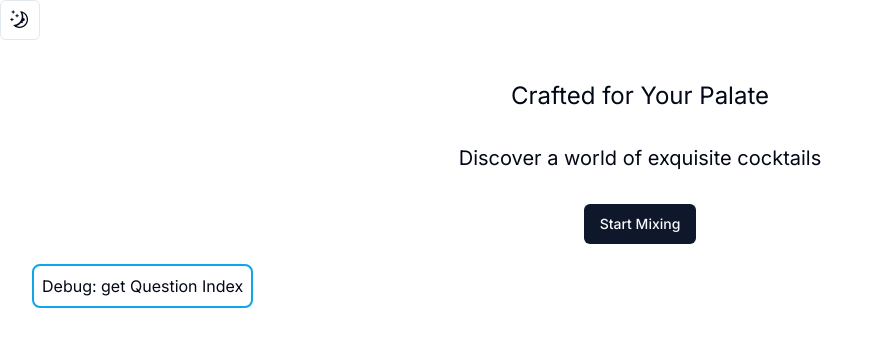
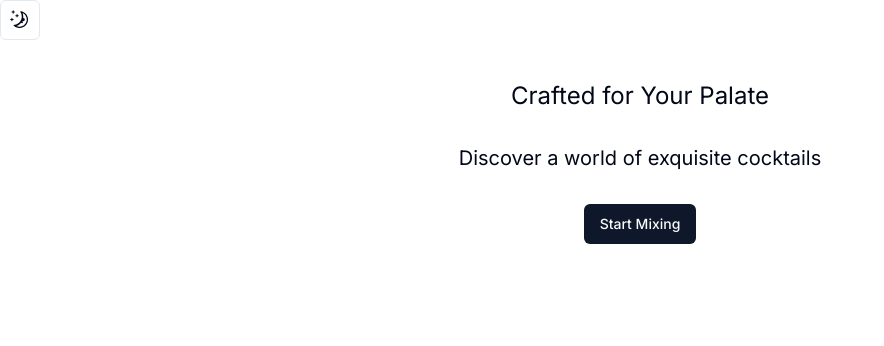
Before and after one commit to kingkwongsta/mixology, a Next.js app: page / in a window 1280 px wide. Shown: the top 346 px of the page, without its empty margins (0-884 px from the left). Built offline with nearby package versions, Linux system fonts and the light colour scheme.

Commit message:
create a home button to start over again

```diff
--- a/src/app/components/GenerateCocktail.jsx
+++ b/src/app/components/GenerateCocktail.jsx
@@ -1,10 +1,17 @@
 "use client";
 import { useState, useEffect, useMemo } from "react";
 import userStore from "@/lib/userStore";
+import { Button } from "@/components/ui/button";
 
 export default function GenerateCocktail({}) {
-  const { userFlavor, userLiquor, userMood, drinkRecipe, setDrinkRecipe } =
-    userStore();
+  const {
+    userFlavor,
+    userLiquor,
+    userMood,
+    drinkRecipe,
+    setDrinkRecipe,
+    setQuestionIndex,
+  } = userStore();
 
   const [randomNum, setRandomNum] = useState();
   const [selected, setSelected] = useState(false);
@@ -113,6 +120,9 @@ export default function GenerateCocktail({}) {
         {isLoading ? <p>Shaking up your signature sip... </p> : ""}
       </div>
       <div className="">{drinkRecipe ? renderRecipe() : ""}</div>
+      <div>
+        <Button onClick={() => setQuestionIndex(-4)}>Start Over</Button>
+      </div>
     </div>
   );
 }
--- a/src/app/page.js
+++ b/src/app/page.js
@@ -19,12 +19,12 @@ export default function Home() {
       {questionIndex === 3 && <MoodChoice />}
       {questionIndex === 4 && <GenerateCocktail />}
       {/*----- DEBUG STATE -----*/}
-      <button
+      {/* <button
         onClick={() => console.log(questionIndex)}
         className="p-2 m-5 border-solid border-2 border-sky-500 rounded-lg"
       >
         Debug: get Question Index
-      </button>{" "}
+      </button>{" "} */}
     </main>
   );
 }
```
